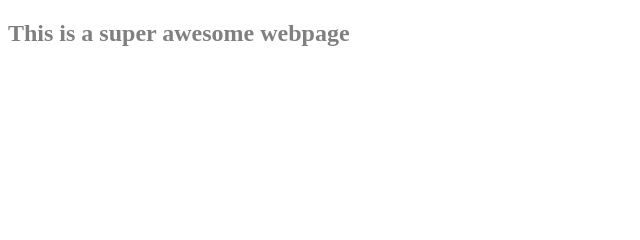
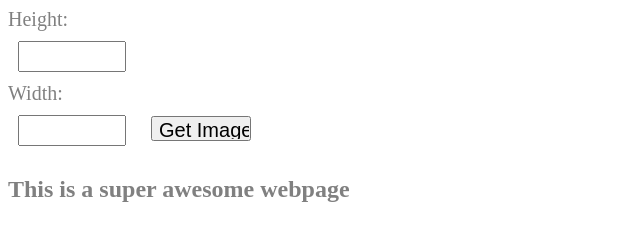
Before and after one commit to corragon/image-generator, a website: page index.html in a window 1280 px wide. Shown: the whole page, without its empty margins (0-640 px from the left). Drawn offline with Linux system fonts and the light colour scheme.

Commit message:
Added input fields for height and width preferences

```diff
--- a/index.html
+++ b/index.html
@@ -7,6 +7,17 @@
   </head>
 
   <body>
+    <form>
+
+      Height:<br>
+        <input type="number" onkeypress="return event.charCode >= 48 && event.charCode <= 57" max="1000" required><br>
+      Width:<br>
+        <input type="number" onkeypress="return event.charCode >= 48 && event.charCode <= 57" max="1000" required>
+
+      <input type="submit" value="Get Image" class="submitButton">
+
+    </form>
+
     <h2>This is a super awesome webpage</h2>
 
   </body>
--- a/stylesheet.css
+++ b/stylesheet.css
@@ -3,3 +3,24 @@ html {
   background-size: cover;
   color: gray;
 }
+
+form {
+  font-size: 20px;
+}
+
+input {
+  width: 100px;
+  height: 25px;
+  margin: 10px;
+  font-size: 20px;
+}
+
+input[type=number]::-webkit-inner-spin-button,
+input[type=number]::-webkit-outer-spin-button {
+  -webkit-appearance: none;
+}
+
+.submitButton {
+  height: 25px;
+  font-size: 20px;
+}
```
Also changed, not shown: index.js (line endings or trailing spaces).
